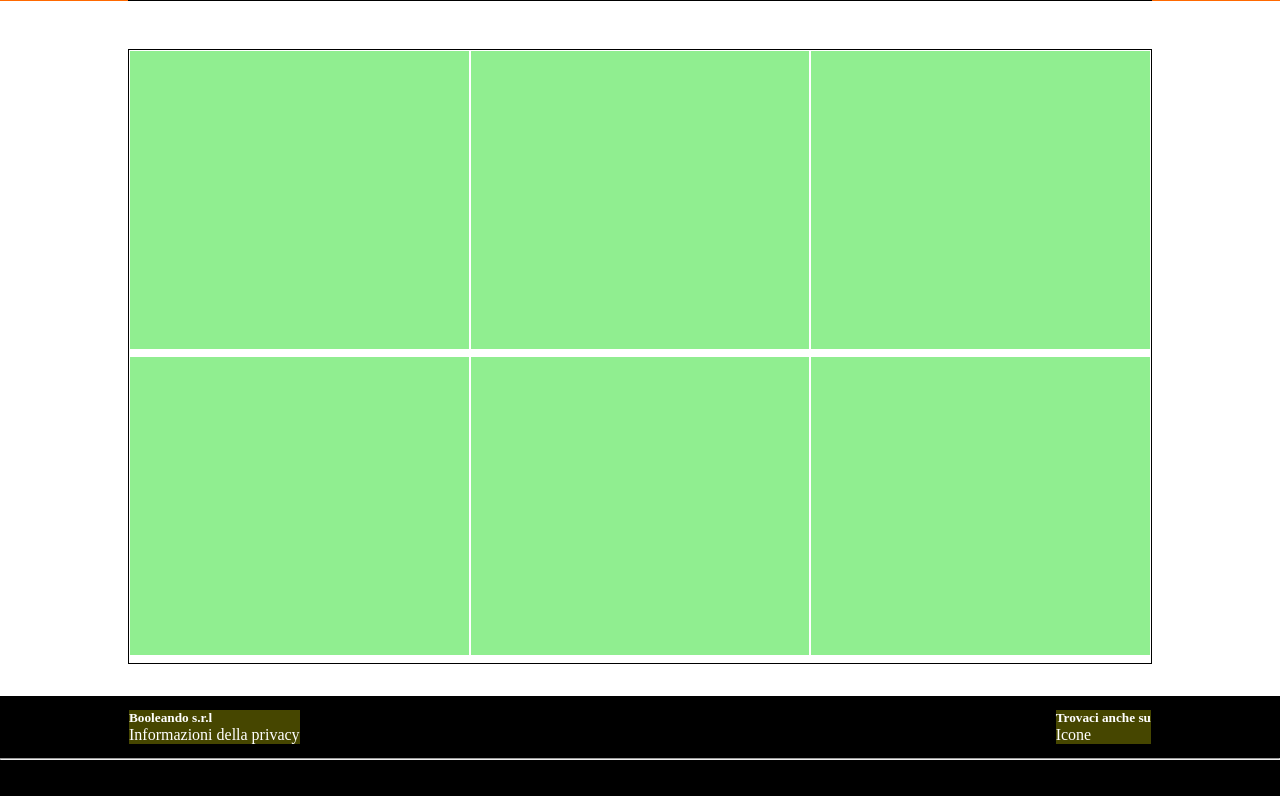
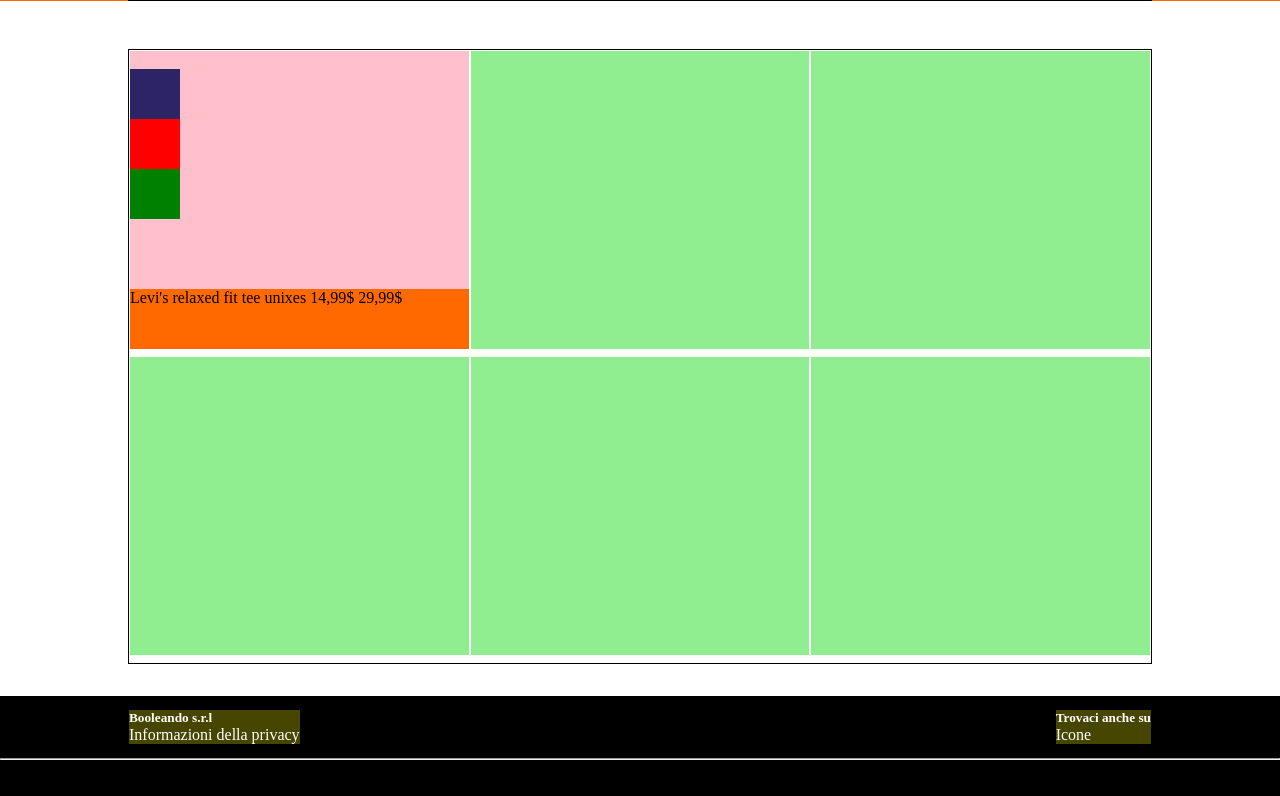
Before and after one commit to sder12/html-css-boolando, a plain HTML site: page index.html in a window 1280 px wide. Shown: the part 79-875 px from the top of the page. Drawn offline with Linux system fonts and the light colour scheme.

Commit message:
Main Layout 2/2 without position

```diff
--- a/css/style.css
+++ b/css/style.css
@@ -74,6 +74,34 @@ header {
   background-color: lightgreen;
 }
 
+/* Two section inside cards */
+.main-img{
+  height: 80%;
+  background-color: pink;
+}
+
+.img-caption{
+  height: 20%;
+  background-color: #ff6900;
+}
+
+.card-heart{
+  height: 50px;
+  width: 50px;
+  background-color: rgb(44, 36, 100);
+}
+
+.card-sconti{
+  height: 50px;
+  width: 50px;
+  background-color: red;
+}
+.card-sosten{
+  height: 50px;
+  width: 50px;
+  background-color: green;
+}
+
 /* FOOTER */
 
 footer{
--- a/index.html
+++ b/index.html
@@ -37,7 +37,19 @@
   <!-- Main -->
   <main>
     <div class="container flex wrap mt">
-      <div class="cards"></div>
+      <div class="cards">
+        <div class="main-img">
+          <img clas="card-img" src="" alt="">
+          <div class="card-heart"></div>
+          <div class="card-sconti"></div>
+          <div class="card-sosten"></div>
+        </div>
+        <div class="img-caption">
+          <span> Levi's</span>
+          <span> relaxed fit tee unixes </span>
+          <span>14,99$</span> <span>29,99$</span>
+        </div>
+      </div>
       <div class="cards"></div>
       <div class="cards"></div>
       <div class="cards"></div>
```
